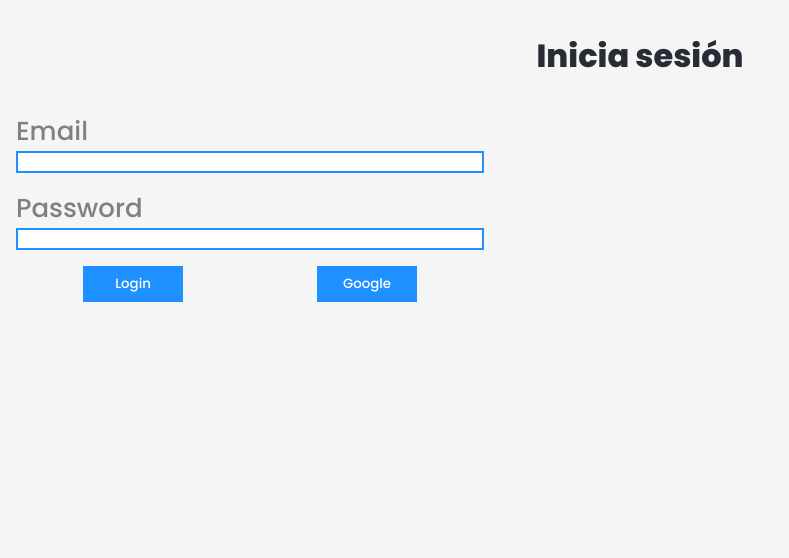
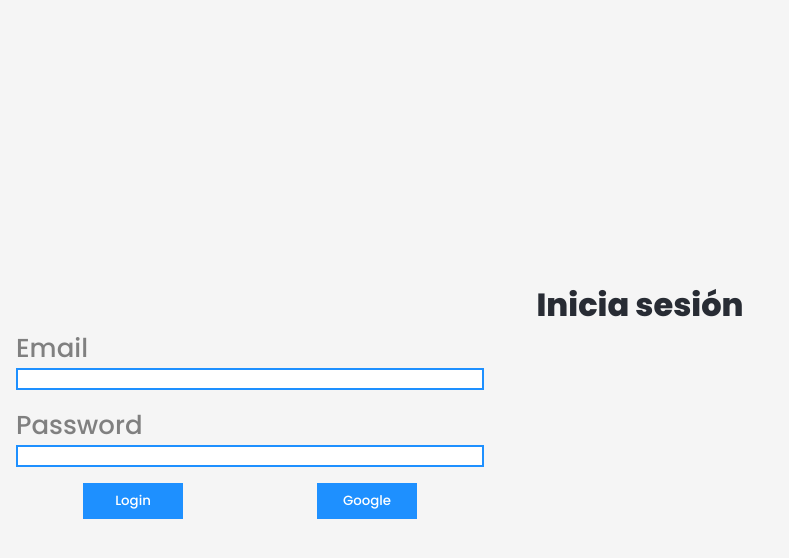
Before and after one commit to facundoacostayl/marketlist, a React (Create React App) app: page /login in a window 1280 px wide. Shown: the top 558 px of the page, without its empty margins (0-789 px from the left). Built offline with nearby package versions, Linux system fonts and the light colour scheme; no server answers.

Commit message:
Home page UI updated to use 100vh

```diff
--- a/src/App.scss
+++ b/src/App.scss
@@ -7,11 +7,11 @@
   min-height: 100vh;
   display: flex;
   flex-direction: column;
+  justify-content: center;
   font-size: calc(10px + 2vmin);
   color: #282c34;
 
   h1 {
-    margin: 2rem 0;
     font-size: 2rem;
   }
 }
--- a/src/ui/item/ItemList.module.scss
+++ b/src/ui/item/ItemList.module.scss
@@ -5,7 +5,7 @@
     width: 100%;
     max-width: 800px;
     height: 100%;
-    max-height: 200px;
+    max-height: 320px;
     margin: 0 auto;
     padding: .2rem;
     overflow-y: scroll;
--- a/src/ui/navbar/Navbar.module.scss
+++ b/src/ui/navbar/Navbar.module.scss
@@ -1,4 +1,8 @@
 .navbar {
+    position: fixed;
+    top: 0;
+    left: 0;
+    width: 100%;
     padding: .5rem;
 
     .container {
```
